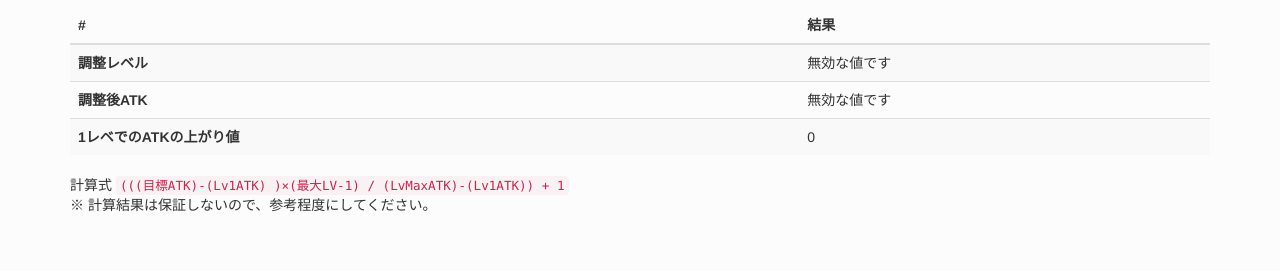
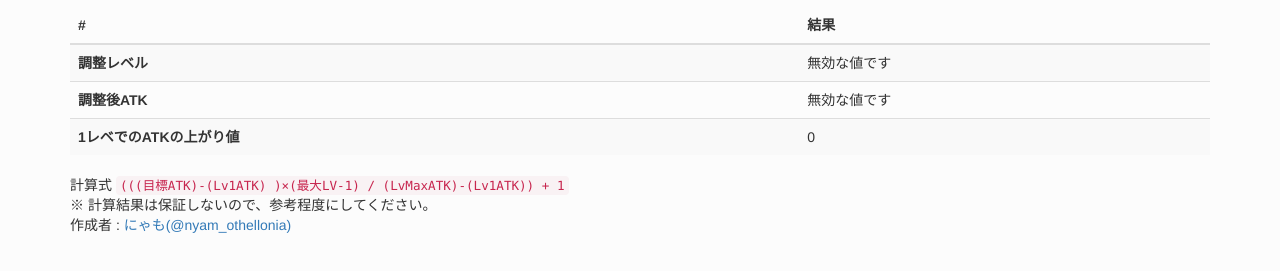
Before and after one commit to nyamothellonia/ranryo, a website: page docs/index.html in a window 1280 px wide. Shown: the part 469-740 px from the top of the page. Drawn offline with nearby package versions, Linux system fonts and the light colour scheme.

Commit message:
作成者追加

```diff
--- a/docs/index.html
+++ b/docs/index.html
@@ -97,8 +97,12 @@
         <code>
             (((目標ATK)-(Lv1ATK) )×(最大LV-1) / (LvMaxATK)-(Lv1ATK)) + 1
         </code>
+
         <div>
             ※ 計算結果は保証しないので、参考程度にしてください。
+        </div>
+        <div>
+            作成者 : <a href="https://twitter.com/nyam_othellonia">にゃも(@nyam_othellonia)</a>
         </div>
     </div>
     <script>
```
